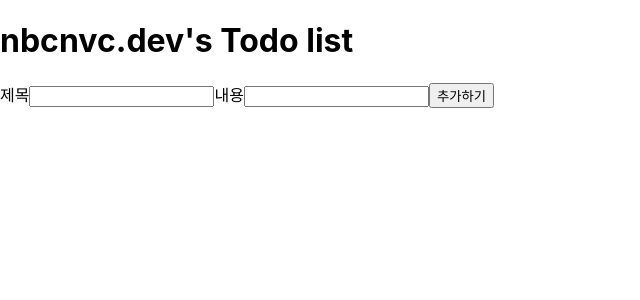
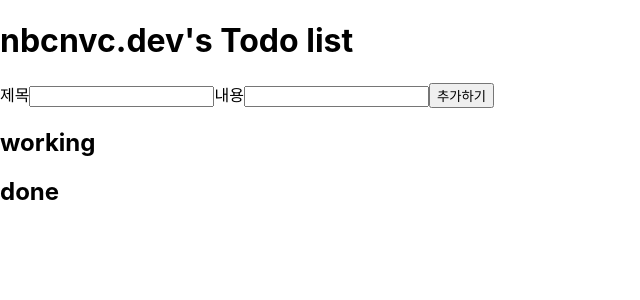
Before and after one commit to nbcnvc/nbc-todolist, a React (Create React App) app: page / in a window 1280 px wide. Shown: the top 300 px of the page, without its empty margins (0-640 px from the left). Built offline with nearby package versions, Linux system fonts and the light colour scheme.

Commit message:
Divide done / working todo list

```diff
--- a/src/Components/TodoList/TodoList.js
+++ b/src/Components/TodoList/TodoList.js
@@ -2,11 +2,33 @@ import Todo from "../Todo/Todo";
 import "./TodoList.css";
 
 const TodoList = (props) => {
+  const { doneList, workingList } = props.todos.reduce(
+    (acc, todo) => {
+      const component = (
+        <Todo
+          key={todo.id}
+          todo={todo}
+          onRemoveHandler={props.onRemoveTodoHandler}
+        />
+      );
+
+      if (todo.isDone) {
+        acc.doneList.push(component);
+      } else {
+        acc.workingList.push(component);
+      }
+      return acc;
+    },
+    { doneList: [], workingList: [] }
+  );
+
   return (
-    <div>
-      {props.todos.map((todo, idx) => (
-        <Todo key={idx} todo={todo} onRemoveHandler={props.onRemoveTodoHandler} />
-      ))}
+    <div className="todo-list">
+      <h2>working</h2>
+      <div className="todo-list__working">{workingList}</div>
+
+      <h2>done</h2>
+      <div className="todo-list__done">{doneList}</div>
     </div>
   );
 };
```
